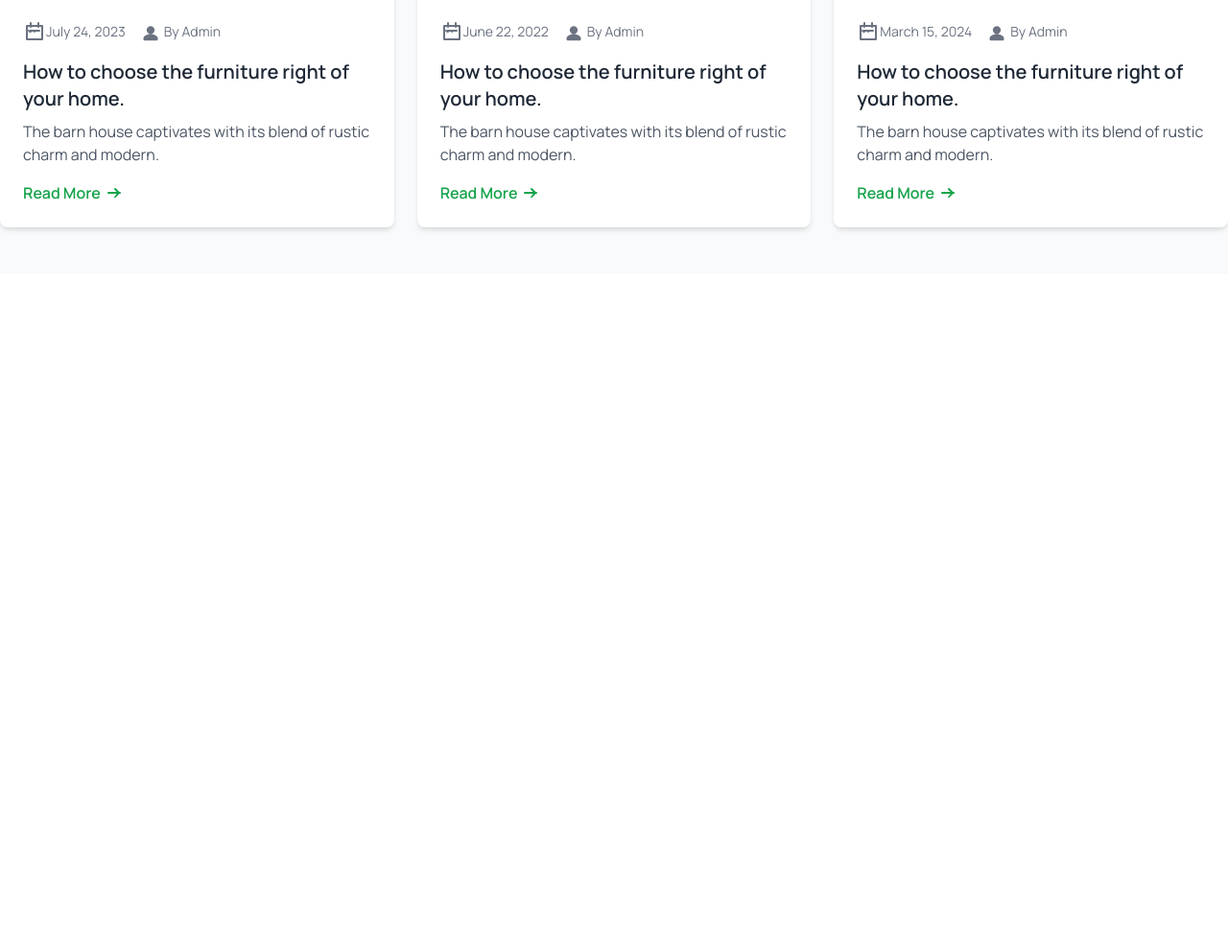
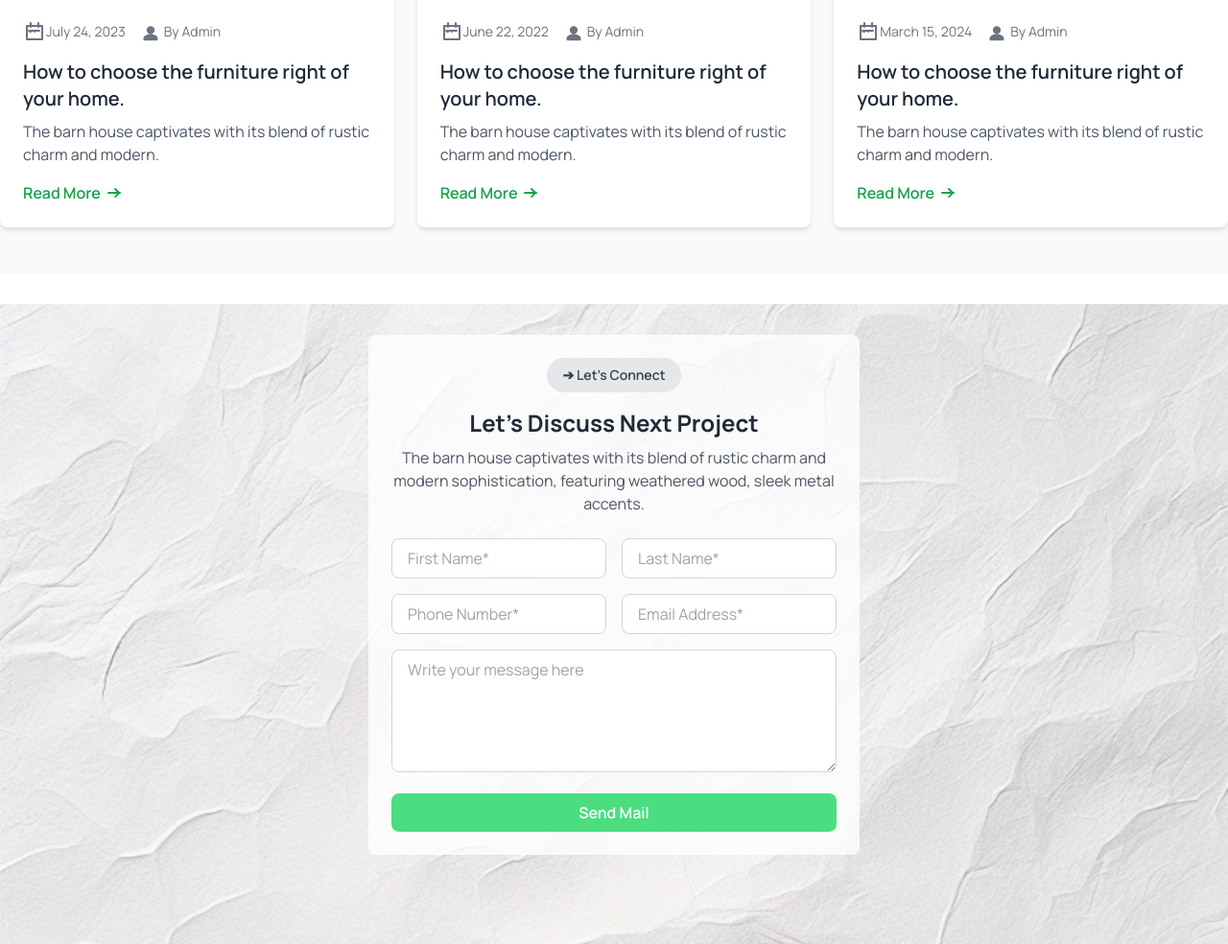
Before and after one commit to emonsharkar-coder/A-3-Architecture-Website, a plain HTML site: page index.html in a window 1280 px wide. Shown: the part 3456-4440 px from the top of the page at 96% size. Before the commit the page ends 3741 px from the top, so only its background shows below. Drawn offline with nearby package versions, Linux system fonts and the light colour scheme.

Commit message:
first commit

```diff
--- a/index.html
+++ b/index.html
@@ -413,5 +413,37 @@
         </div>
     </div>
  </section>
+  <!-- Contact Form Section -->
+
+  <section class="p-8 shadow-lg mx-auto my-8" style="background-image: url('image/bg.jpg'); background-size: cover; background-position: center; background-repeat: no-repeat; width: 100%; height: 100vh;">
+    <div class="text-center bg-white bg-opacity-80 p-6 rounded-lg max-w-lg mx-auto">
+      <button class="px-4 py-2 mb-4 text-sm font-semibold text-gray-700 bg-gray-200 rounded-full">
+          ➔ Let’s Connect
+      </button>
+      <div class="text-center mb-6">
+          <h2 class="text-2xl font-bold text-gray-800">Let’s Discuss Next Project</h2>
+          <p class="text-gray-600 mt-2">
+              The barn house captivates with its blend of rustic charm and modern sophistication, featuring weathered wood, sleek metal accents.
+          </p>
+      </div>
+
+      <form action="#" method="POST" class="space-y-4">
+          <div class="grid grid-cols-1 md:grid-cols-2 gap-4">
+              <input type="text" placeholder="First Name*" class="border border-gray-300 rounded-lg px-4 py-2 focus:outline-none focus:ring-2 focus:ring-green-400" required>
+              <input type="text" placeholder="Last Name*" class="border border-gray-300 rounded-lg px-4 py-2 focus:outline-none focus:ring-2 focus:ring-green-400" required>
+          </div>
+          <div class="grid grid-cols-1 md:grid-cols-2 gap-4">
+              <input type="tel" placeholder="Phone Number*" class="border border-gray-300 rounded-lg px-4 py-2 focus:outline-none focus:ring-2 focus:ring-green-400" required>
+              <input type="email" placeholder="Email Address*" class="border border-gray-300 rounded-lg px-4 py-2 focus:outline-none focus:ring-2 focus:ring-green-400" required>
+          </div>
+          <textarea placeholder="Write your message here" class="border border-gray-300 rounded-lg px-4 py-2 focus:outline-none focus:ring-2 focus:ring-green-400 w-full h-32" required></textarea>
+          <button type="submit" class="w-full bg-green-400 text-white rounded-lg py-2 font-semibold hover:bg-green-500 focus:outline-none focus:ring-2 focus:ring-green-600">
+              Send Mail
+          </button>
+      </form>
+    </div>
+  </section>
+  </main>
+
 </body>
 </html>
```
